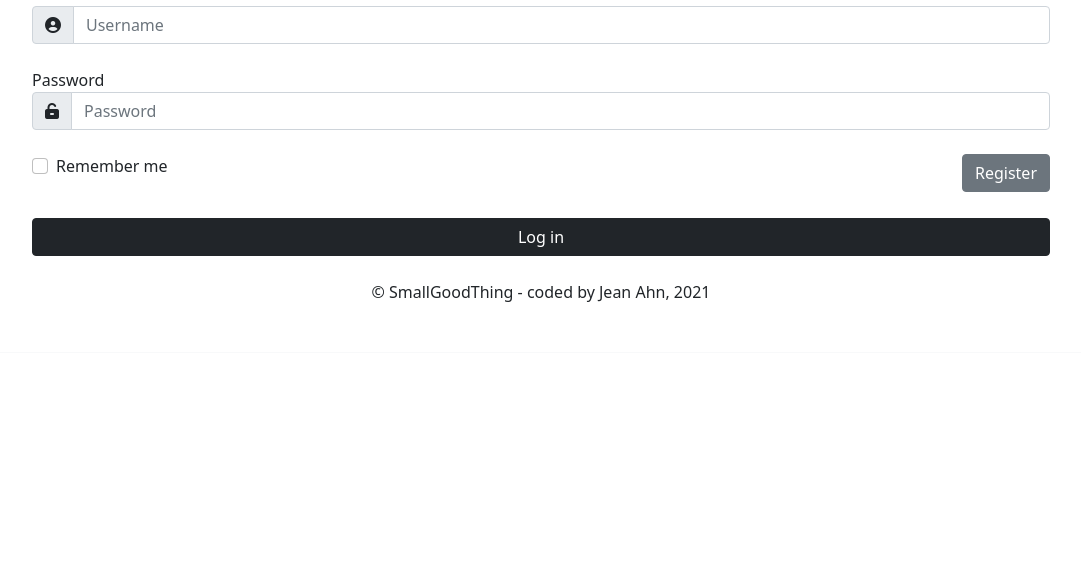
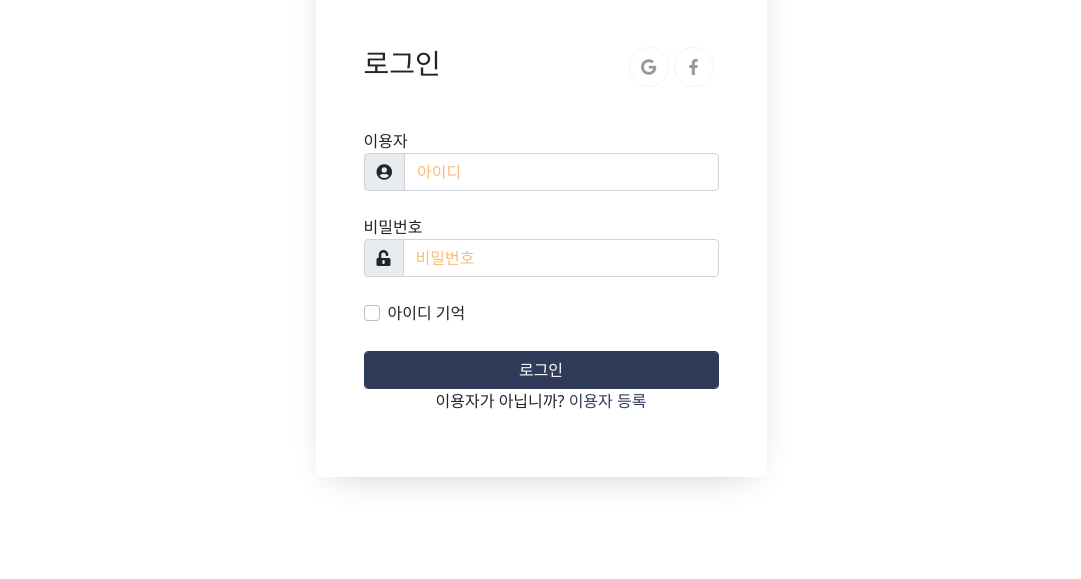
Before and after one commit to jeanahn-github/Accounting_Craft, a Flask app: page /login in a window 1280 px wide. Shown: the part 221-800 px from the top of the page, without its empty margins (99-1180 px from the left). Run offline with Flask 2, Linux system fonts and the light colour scheme; data comes from the database, SQL or seed files in the repository; some libraries are stand-ins or nearby versions.

Commit message:
로그인 및 등록 폼 수정

```diff
--- a/app/base/static/custom.css
+++ b/app/base/static/custom.css
@@ -18,10 +18,62 @@ tfoot {
 }
 
 
-/* Custom css */
 
+/* login css */
+a {
+    text-decoration: none;
+}
+
+.wrap {
+  width: 100%;
+  overflow: hidden;
+  background: #fff;
+  border-radius: 5px;
+  -webkit-box-shadow: 0px 10px 34px -15px rgba(0, 0, 0, 0.24);
+  -moz-box-shadow: 0px 10px 34px -15px rgba(0, 0, 0, 0.24);
+  box-shadow: 0px 10px 34px -15px rgba(0, 0, 0, 0.24); }
+  .wrap .img {
+    height: 200px; }
+
+.login-wrap {
+  position: relative;
+  }
+
+.img h2 {
+    color: #f8bd7a;
+    text-align: center;
+    padding-top: 150px;
+}
+
+.social-media {
+  position: relative;
+  width: 100%; }
+  .social-media .social-icon {
+    display: block;
+    width: 40px;
+    height: 40px;
+    background: transparent;
+    border: 1px solid rgba(0, 0, 0, 0.05);
+    font-size: 16px;
+    margin-right: 5px;
+    border-radius: 50%; }
+    .social-media .social-icon span {
+      color: #999999; }
+    .social-media .social-icon:hover, .social-media .social-icon:focus {
+      background: #2f3b59; }
+      .social-media .social-icon:hover span, .social-media .social-icon:focus span {
+        color: #fff; }
+
+
+
+/* app css */
 section {
     margin-top: 20px;
+}
+
+section._contents {
+    margin: 20px auto;
+    width: 1200px;
 }
 
 th, td {
@@ -67,10 +119,6 @@ th, td {
     margin-bottom: 0px;
 }
 
-._report-header {
+._ledger-header ._report-header {
     text-align: left;
 }
-
-#report-bs-table {
-
-}
--- a/app/base/templates/accounts/login.html
+++ b/app/base/templates/accounts/login.html
@@ -1,87 +1,88 @@
 {% extends "layouts/base-login.html" %}
 
-{% block title %} 로그인 {% endblock %}
-
-<!-- Specific Page CSS goes HERE  -->
-{% block stylesheets %}{% endblock stylesheets %}
+{% block title %}로그인{% endblock %}
 
 {% block content %}
 
-    <main>
-        <!-- Section -->
-        <section class="d-flex align-items-center my-5 mt-lg-6 mb-lg-5">
+<section>
     <div class="container">
-                <div class="row justify-content-center form-bg-image" data-background-lg="/static/assets/img/illustrations/signin.svg">
-                    <div class="col-12 d-flex align-items-center justify-content-center">
-                        <div class="bg-white shadow-soft border rounded border-light p-4 p-lg-5 w-100 fmxw-500">
+        <div class="row justify-content-center">
+            <div class="col-md-7 col-lg-5">
+                <div class="wrap">
+                    <div class="img" style="background-image: url(static/img/bg-login.jpg);"></div>
+                    <div class="login-wrap p-4 p-md-5">
+                        <div class="d-flex">
+                            <div class="w-100">
+                                <h3 class="mb-4">로그인</h3>
+                            </div>
+                            <div class="w-100">
+                                <p class="social-media d-flex justify-content-end">
+                                    <a class="social-icon d-flex align-items-center justify-content-center"
+                                       href="#"><span class="fab fa-google"></span></a>
+                                    <a class="social-icon d-flex align-items-center justify-content-center"
+                                       href="#"><span class="fab fa-facebook-f"></span></a>
+                                </p>
+                            </div>
+                        </div>
                         <div class="text-center text-md-center mb-4 mt-md-0">
-                                <h1 class="mb-0 h3">
-                                    Accounting Craft - 로그인
-                                </h1>
-                                <br />
                             <p class="check_msg">
                                 {% if msg %}
                                 {{ msg | safe }}
                                 {% else %}
-                                        Add your credentials
                                 {% endif %}
                             </p>
                         </div>
-
-                            <form method="post" action="" class="mt-4">
+                        <form action="" class="mt-4" method="post">
 
                             {{ form.hidden_tag() }}
 
                             <!-- Form -->
                             <div class="form-group mb-4">
-                                    <label for="basic-addon1">Username</label>
+                                <label for="basic-addon1">이용자</label>
                                 <div class="input-group">
-                                        <span class="input-group-text" id="basic-addon1"><span class="fas fa-user-circle"></span></span>
-                                        {{ form.username(placeholder="Username", class="form-control") }}
+                                            <span class="input-group-text" id="basic-addon1"><span
+                                                    class="fas fa-user-circle"></span></span>
+                                    {{ form.username(placeholder="아이디", class="form-control") }}
                                 </div>
                             </div>
                             <!-- End of Form -->
                             <div class="form-group">
                                 <!-- Form -->
                                 <div class="form-group mb-4">
-                                        <label for="basic-addon2">Password</label>
+                                    <label for="basic-addon2">비밀번호</label>
                                     <div class="input-group">
-                                            <span class="input-group-text" id="basic-addon2"><span class="fas fa-unlock-alt"></span></span>
-                                            {{ form.password(placeholder="Password", class="form-control", type="password") }}
+                                                <span class="input-group-text" id="basic-addon2"><span
+                                                        class="fas fa-unlock-alt"></span></span>
+                                        {{ form.password(placeholder="비밀번호", class="form-control",
+                                        type="password") }}
                                     </div>
                                 </div>
                                 <!-- End of Form -->
                                 <div class="d-flex justify-content-between align-items-top mb-4">
                                     <div class="form-check">
-                                            <input class="form-check-input" type="checkbox" value="" id="remember">
+                                        <input class="form-check-input" id="remember" type="checkbox"
+                                               value="">
                                         <label class="form-check-label mb-0" for="remember">
-                                              Remember me
+                                            아이디 기억
                                         </label>
-                                        </div>
-                                        <div class="form-check">
-                                            <a href="{{ url_for('base_blueprint.register') }}" class="small text-right btn btn-secondary" role="button">Register</a>
                                     </div>
                                 </div>
                             </div>
                             <div class="d-grid">
-                                    <button type="submit" name="login" class="btn btn-dark">Log in</button>
+                                <button class="form-control btn btn-primary rounded submit px-3"
+                                        name="login" type="submit">로그인
+                                </button>
                             </div>
                         </form>
-
-                            <div class="d-flex justify-content-center align-items-center mt-4">
-                                <span class="font-weight-normal">
-                                    &copy; SmallGoodThing - coded by Jean Ahn, 2021
-                                </span>
+                        <p class="text-center">이용자가 아닙니까? <a data-toggle="tab"
+                                                            href="{{ url_for('base_blueprint.register') }}">이용자 등록</a>
+                        </p>
                     </div>
-
                 </div>
             </div>
         </div>
     </div>
 </section>
-    </main>
+
 
 {% endblock content %}
-
-<!-- Specific Page JS goes HERE  -->
-{% block javascripts %}{% endblock javascripts %}
--- a/app/base/templates/layouts/base-login.html
+++ b/app/base/templates/layouts/base-login.html
@@ -12,21 +12,31 @@
     Accounting Craft - {% block title %}{% endblock %} | SmallGoodThing
 </title>
 
-<!-- Fontawesome -->
-<script src="https://kit.fontawesome.com/802f1ec961.js" crossorigin="anonymous"></script>
+<!-- Bootstrap5 CSS -->
+    <link href="{{ url_for('base_blueprint.static', filename='vendor/bootstrap-5.0.2-dist/css/bootstrap.css') }}"
+          rel="stylesheet">
 
-<!--Bootstrap 5.02-->
-<link type="text/css" href="/static/vendor/Bootstrap/css/bootstrap.min.css" rel="stylesheet">
+    <!--FontAwesome-->
+    <link href="{{ url_for('base_blueprint.static', filename='vendor/fontawesome-free-5.15.3-web/css/all.css') }}"
+          rel="stylesheet">
 
 <!--Custom CSS-->
-<link type="text/css" href="/static/custom.css" rel="stylesheet">
+    <link href="{{ url_for('base_blueprint.static', filename='custom.css') }}" rel="stylesheet" type="text/css">
+
 
 </head>
 <body>
+<main>
 
     {% block content %}{% endblock content %}
 
+</main>
 
+<!-- Bootstrap5 js -->
+<script src="/static/vendor/bootstrap-5.0.2-dist/js/bootstrap.bundle.js"></script>
 
+<!-- jQuery 3.6.0 -->
+<script crossorigin="anonymous" integrity="sha256-H+K7U5CnXl1h5ywQfKtSj8PCmoN9aaq30gDh27Xc0jk="
+        src="https://code.jquery.com/jquery-3.6.0.js"></script>
 </body>
 </html>
--- a/app/home/templates/reports/report_bs.html
+++ b/app/home/templates/reports/report_bs.html
@@ -10,7 +10,7 @@
     <div class="container-fluid">
         <form action="{{ url_for('home_blueprint.report_bs') }}" id="report-bs-form"
               method="post">
-            <div class="row d-flex justify-content-left">
+            <div class="row d-flex justify-content-center">
                 <div class="col-auto">
                     <div class="input-group">
                         <div class="input-group-text">
@@ -44,7 +44,7 @@
 <hr>
 
 <!-- 재무상태표 display -->
-<section>
+<section class="_contents">
 
     <div class="container-fluid d-flex justify-content-center">
         <h2>재무상태표</h2>
--- a/app/home/templates/reports/report_pl.html
+++ b/app/home/templates/reports/report_pl.html
@@ -10,7 +10,7 @@
     <div class="container-fluid">
         <form action="{{ url_for('home_blueprint.report_pl') }}" id="report-pl-form"
               method="post">
-            <div class="row d-flex justify-content-left">
+            <div class="row d-flex justify-content-center">
 
                 <div class="col-auto">
                     <div class="input-group">
@@ -46,7 +46,7 @@
 <hr>
 
 <!-- 손익계산서 display -->
-<section>
+<section class="_contents">
 
     <div class="container-fluid d-flex justify-content-center">
         <h2>손익계산서</h2>
--- a/app/home/templates/reports/report_trial.html
+++ b/app/home/templates/reports/report_trial.html
@@ -44,7 +44,7 @@
 <hr>
 
 <!-- 시산표 display -->
-<section>
+<section class="_contents">
 
     <div class="container-fluid d-flex justify-content-center">
         <h2>합계잔액시산표</h2>
--- a/app/home/templates/transaction/transaction_init.html
+++ b/app/home/templates/transaction/transaction_init.html
@@ -45,9 +45,9 @@
 <hr>
 
 <!-- 전표 List Section -->
-<section>
+<section class="_contents">
     <div class="container-fluid">
-        <table class="table" id="transaction-table">
+        <table class="table _data-table" id="transaction-table">
             <thead class="table-dark">
             <tr>
                 <th scope="col">전표번호</th>
```
Also changed, not shown: app/base/static/custom.js (+12 -11 lines), app/base/templates/accounts/register.html (+31 -43 lines), app/base/templates/includes/navigator.html (+43 -16 lines), app/home/routes.py (+43 -15 lines), app/home/templates/ledgers/ledger_account.html (renamed from app/home/templates/reports/report_account.html, +7 -7 lines), app/home/templates/ledgers/ledger_partner.html (renamed from app/home/templates/reports/report_partner.html, +12 -12 lines). Lines whose indentation alone changed are shown as unchanged.
